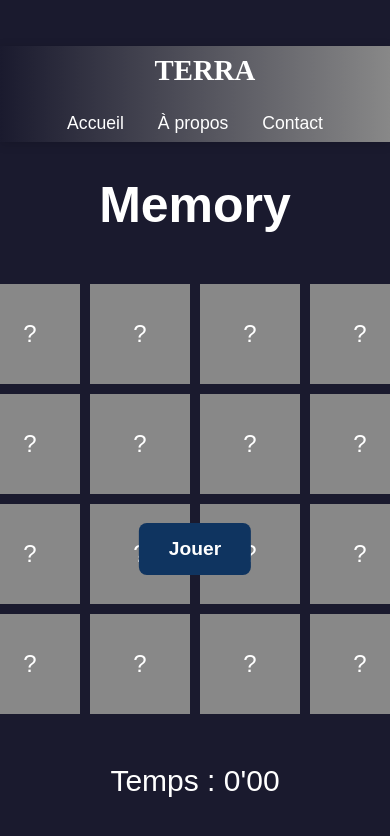
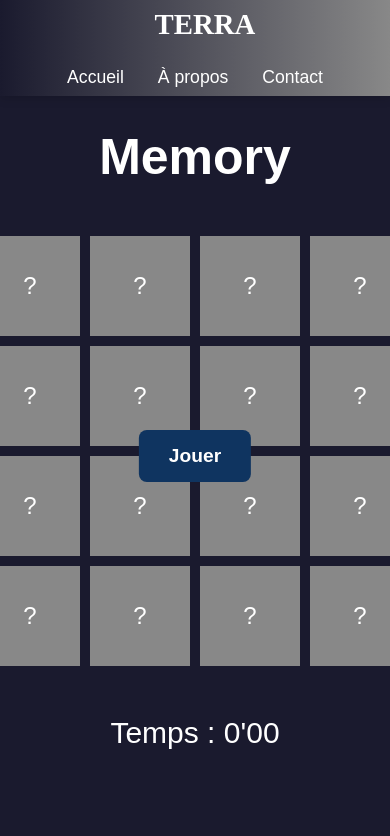
Before and after one commit to alexis-da/terra, a plain HTML site: page memory js/index.html in a window 390 px wide. Drawn offline with Linux system fonts and the light colour scheme.

Commit message:
Correction of the implacement of the game button on the page memory

```diff
--- a/memory js/styles.css
+++ b/memory js/styles.css
@@ -52,7 +52,7 @@ h1{
 
 #button {
     position: absolute;
-    top: 58%;
+    top: 54vh;
     left: 50vw;
     transform: translate(-50%, -50%);
     background-color: #0f3460;
@@ -86,7 +86,7 @@ h1{
   background: linear-gradient(90deg, #1a1a2e, #888);
   color: white;
   width: 100vw;
-  position: sticky;
+  position: fixed;
   top: 0;
   z-index: 1000;
   box-shadow: 0 2px 10px rgba(0, 0, 0, 0.15);
@@ -149,9 +149,6 @@ h1{
     flex-direction: column;
   }
 
-  #button{
-    top:65%
-  }
 
   .nav {
     margin-top: 10px;
--- a/snake/style.css
+++ b/snake/style.css
@@ -24,7 +24,6 @@ body {
   display: flex;
   align-items: center;
   justify-content: center;
-  /* flex-direction: column; */
   text-align: center;
 }
 
```
